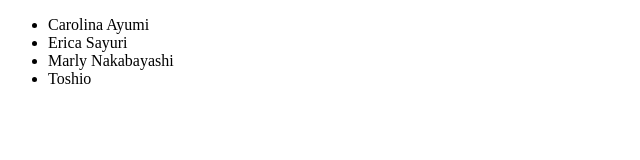
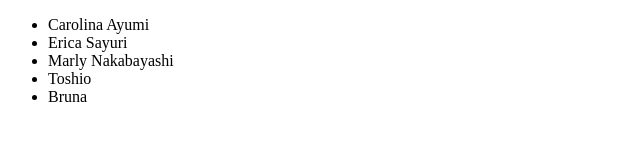
Before and after one commit to carolayumi/aula-git, a plain HTML site: page index.html in a window 1280 px wide. Shown: the full height of the page, 0-640 px from the left. Drawn offline with Linux system fonts and the light colour scheme.

Commit message:
Adicionando Bruna

```diff
--- a/index.html
+++ b/index.html
@@ -13,6 +13,7 @@
         <li>Erica Sayuri</li>
         <li>Marly Nakabayashi</li>
         <li>Toshio</li>
+        <li>Bruna</li>
     </ul>
 
 </body>
```
